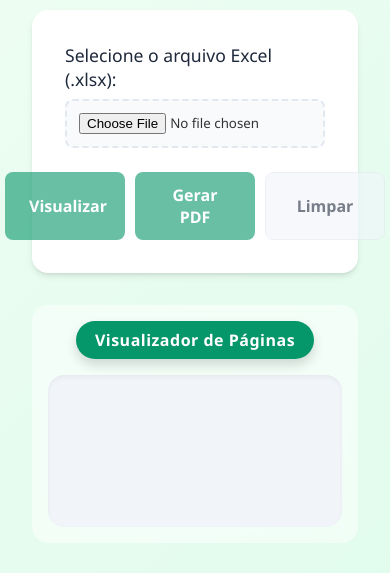
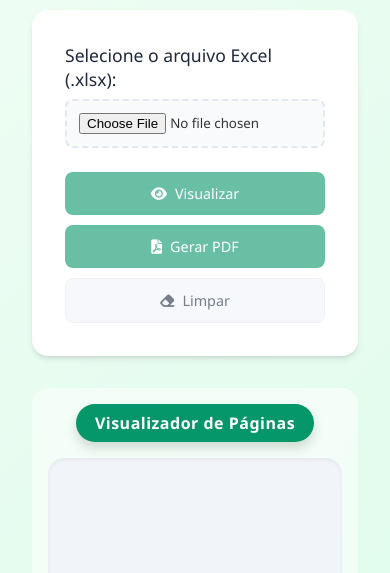
Before and after one commit to abelsilvabrandao/geradordeetiqueta, a plain HTML site: page index.html in a window 390 px wide. Shown: the part 247-820 px from the top of the page. Drawn offline with nearby package versions, Linux system fonts and the light colour scheme.

Commit message:
Botões e Favicon

```diff
--- a/index.html
+++ b/index.html
@@ -4,8 +4,9 @@
   <meta charset="UTF-8" />
   <title>Gerador de Etiquetas</title>
   <meta name="viewport" content="width=device-width, initial-scale=1.0" />
-  <link rel="icon" type="image/png" href="ship.png" />
+  <link rel="icon" type="image/svg+xml" href="favicon.svg" />
   <link rel="stylesheet" href="styles.css" />
+  <link rel="stylesheet" href="https://cdnjs.cloudflare.com/ajax/libs/font-awesome/6.0.0/css/all.min.css" integrity="sha512-9usAa10IRO0HhonpyAIVpjrylPvoDwiPUiKdWk5t3PyolY1cOd4DSE0Ga+ri4AuTroPR5aQvXU9xC6qOPnzFeg==" crossorigin="anonymous" referrerpolicy="no-referrer" />
   <style>
     :root {
       --primary-green: #059669;
@@ -179,13 +180,35 @@
     }
 
     .btn-primary, .btn-secondary {
-      padding: 0.75rem 1.5rem;
+      padding: 0.5rem 1rem;
       border-radius: 0.5rem;
-      font-weight: 600;
+      font-weight: 500;
+      cursor: pointer;
+      transition: all 0.2s ease-in-out;
+      text-align: center;
+      white-space: nowrap;
+      width: 100%;
+      display: flex;
+      justify-content: center;
+      align-items: center;
+      gap: 0.5rem;
       font-size: 1rem;
-      transition: all 0.2s;
-      cursor: pointer;
-      min-width: 120px;
+    }
+
+    @media (max-width: 768px) {
+      .btn-primary, .btn-secondary {
+        padding: 0.75rem 1rem;
+        font-size: 0.9rem;
+      }
+
+      .btn-container {
+        flex-direction: column;
+        gap: 0.5rem;
+      }
+
+      .btn-container button {
+        width: 100%;
+      }
     }
 
     .btn-primary {
@@ -368,9 +391,9 @@
         <input type="file" id="excelFile" accept=".xlsx" />
       </div>
       <div class="btn-container">
-        <button id="btnVisualizar" class="btn-primary" disabled>Visualizar</button>
-        <button id="btnGerar" class="btn-primary" disabled>Gerar PDF</button>
-        <button id="btnLimpar" class="btn-secondary" disabled>Limpar</button>
+        <button id="btnVisualizar" class="btn-primary" disabled><i class="fas fa-eye"></i> Visualizar</button>
+        <button id="btnGerar" class="btn-primary" disabled><i class="fas fa-file-pdf"></i> Gerar PDF</button>
+        <button id="btnLimpar" class="btn-secondary" disabled><i class="fas fa-eraser"></i> Limpar</button>
       </div>
     </div>
 
```
Also changed, not shown: favicon.svg (added), ship.png (deleted).
